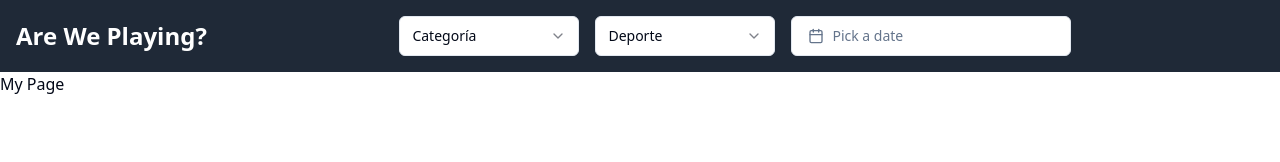
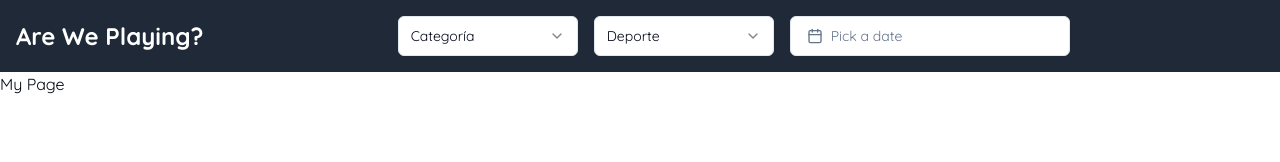
Before and after one commit to Jared-MB/AreWePlaying, a Next.js app: page / in a window 1280 px wide. Shown: the top 162 px of the page. Built offline with nearby package versions, Linux system fonts and the light colour scheme.

Commit message:
fix: add font-family to project

```diff
--- a/tailwind.config.ts
+++ b/tailwind.config.ts
@@ -1,4 +1,5 @@
 import type { Config } from "tailwindcss";
+import { fontFamily } from "tailwindcss/defaultTheme";
 
 const config = {
 	darkMode: ["class"],
@@ -18,6 +19,9 @@ const config = {
 			},
 		},
 		extend: {
+			fontFamily: {
+				sans: ["var(--font-sans)", ...fontFamily.sans],
+			},
 			colors: {
 				border: "hsl(var(--border))",
 				input: "hsl(var(--input))",
```
